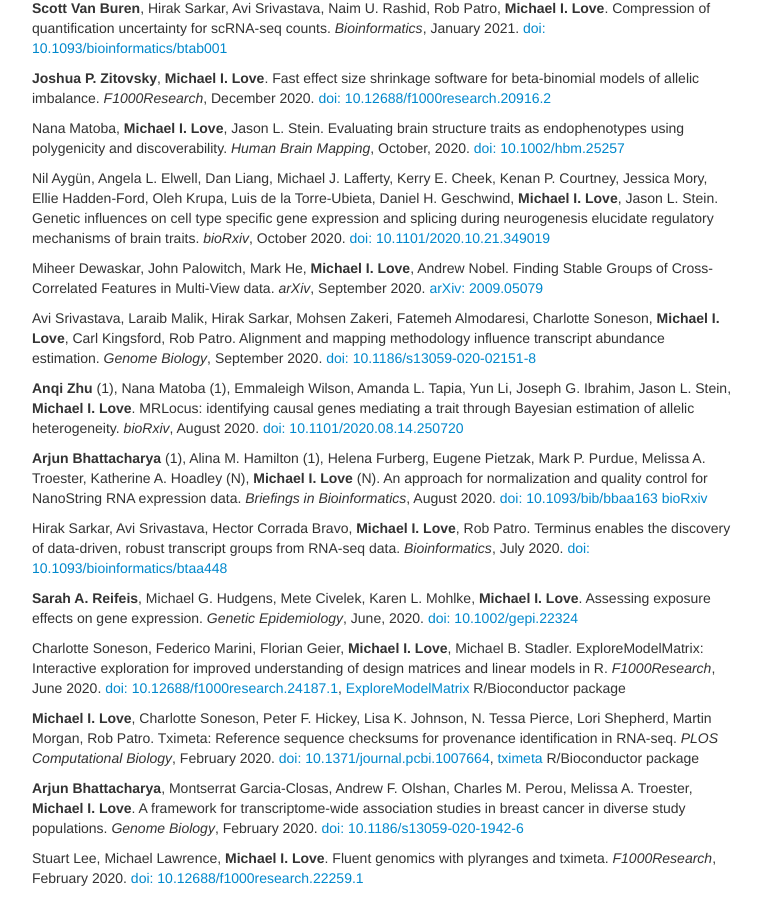
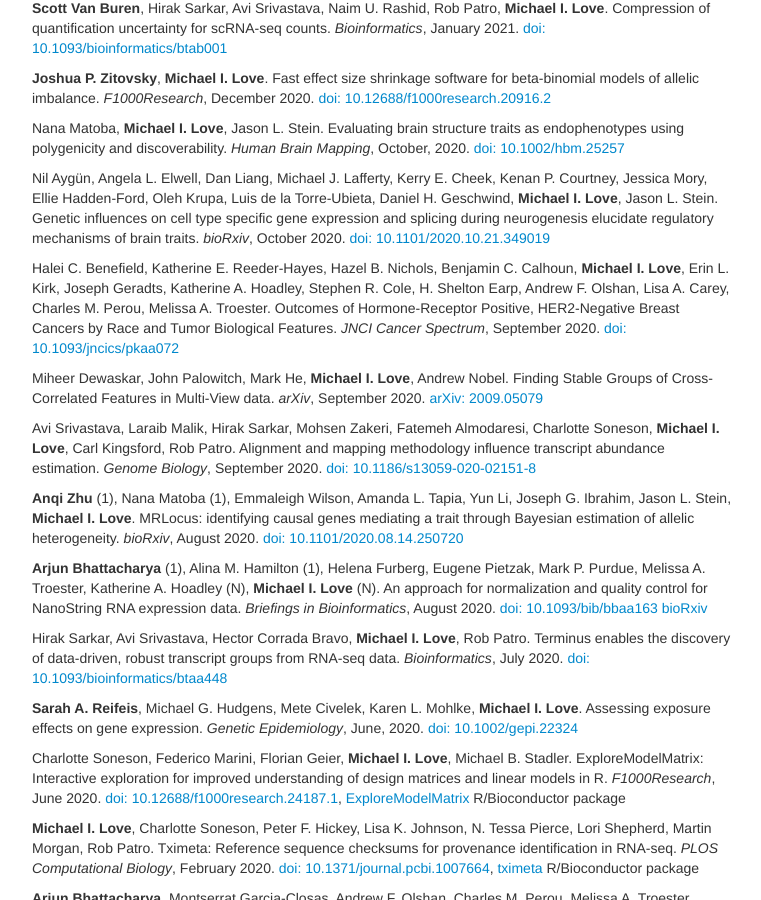
Before and after one commit to mikelove/mikelove.github.io, a Jekyll site: the page built from pages/papers.md, in a window 1280 px wide and 900 px high, scrolled down 404 px. Shown: the whole window, without its empty margins (258-1019 px from the left). Built offline with Jekyll 4.4.1, drawn with Linux system fonts in a browser that asks for light colours.

Commit message:
add halei paper

```diff
--- a/pages/papers.md
+++ b/pages/papers.md
@@ -50,6 +50,16 @@ Genetic influences on cell type specific gene expression and splicing
 during neurogenesis elucidate regulatory mechanisms of brain traits.
 *bioRxiv*, October 2020.
 [doi: 10.1101/2020.10.21.349019 ](https://doi.org/10.1101/2020.10.21.349019)
+
+Halei C. Benefield, Katherine E. Reeder-Hayes, Hazel B. Nichols,
+Benjamin C. Calhoun, **Michael I. Love**, Erin L. Kirk,
+Joseph Geradts, Katherine A. Hoadley, Stephen R. Cole,
+H. Shelton Earp, Andrew F. Olshan, Lisa A. Carey, Charles M.
+Perou, Melissa A. Troester.
+Outcomes of Hormone-Receptor Positive, HER2-Negative Breast Cancers by
+Race and Tumor Biological Features.
+*JNCI Cancer Spectrum*, September 2020.
+[doi: 10.1093/jncics/pkaa072](https://doi.org/10.1093/jncics/pkaa072)
 
 Miheer Dewaskar, John Palowitch, Mark He, **Michael I. Love**, Andrew Nobel.
 Finding Stable Groups of Cross-Correlated Features in Multi-View data.
```
